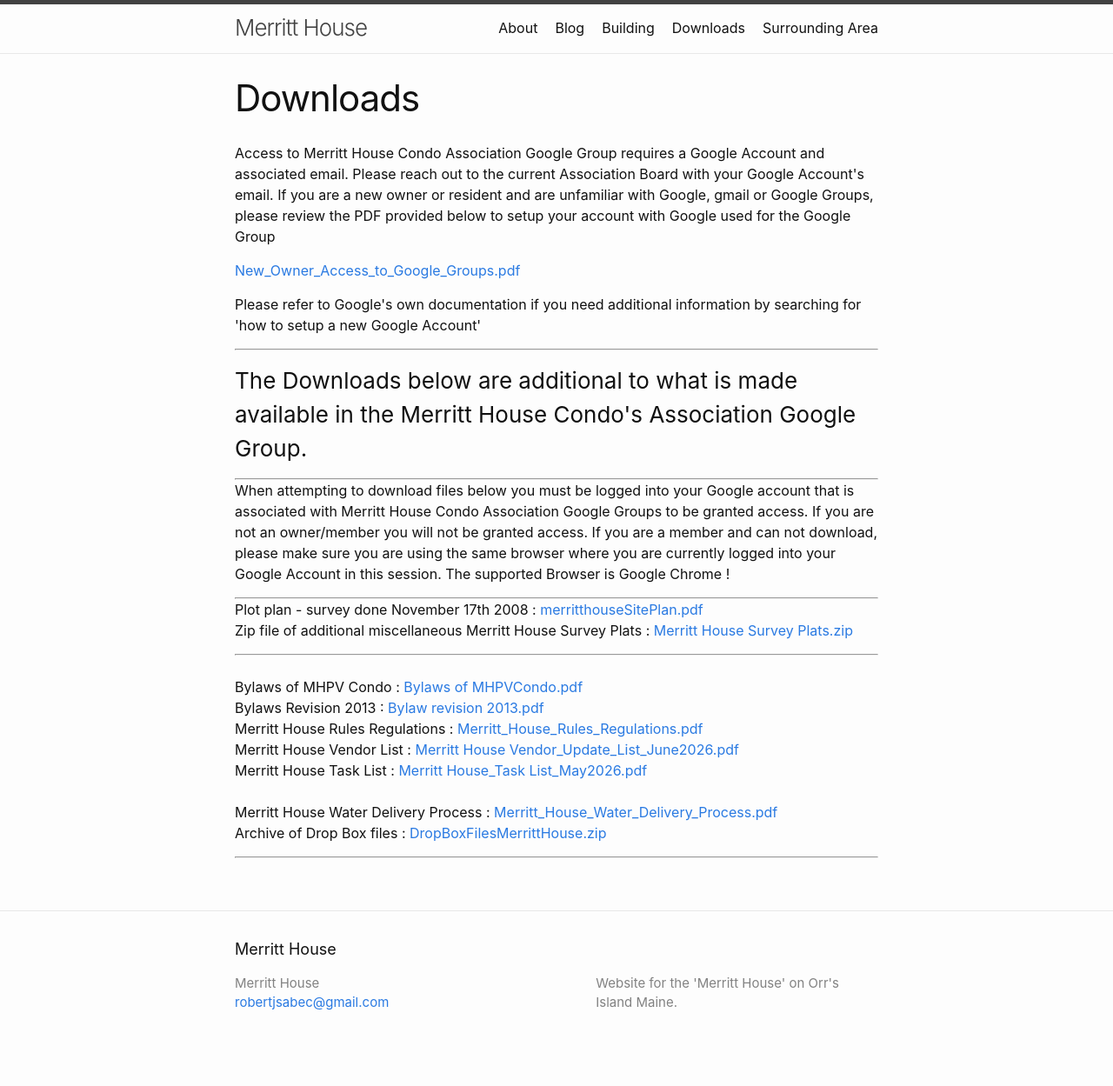
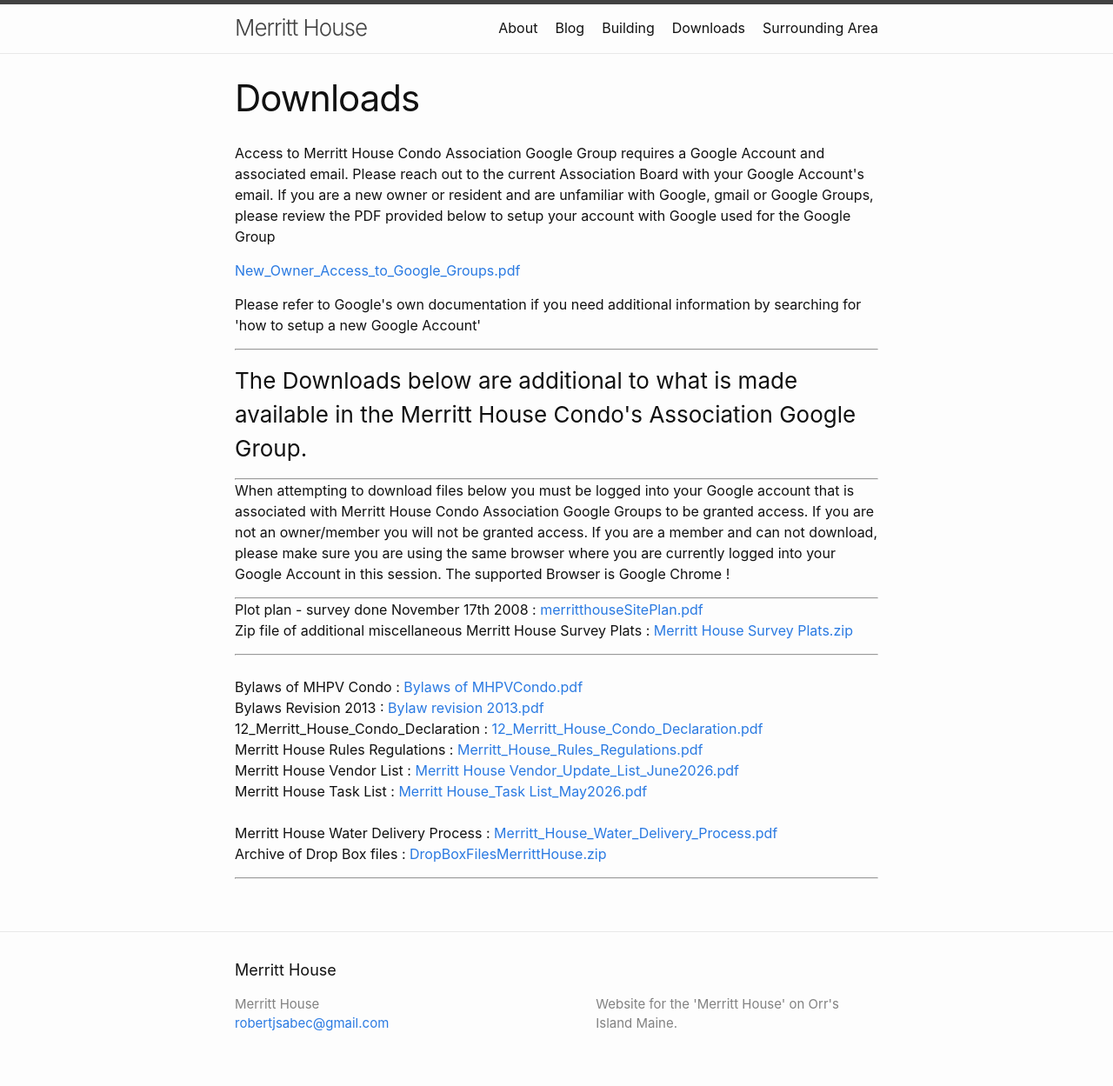
Before and after one commit to rsabec/merritthouse, a Jekyll site: the page built from downloads.markdown, in a window 1280 px wide. Shown: the whole page at 87% size. Built offline with Jekyll 4.4.1, drawn with Linux system fonts in a browser that asks for light colours; before the commit the page ends 1225 px from its top, so only the background shows below that.

Commit message:
declarations
PDF

```diff
--- a/downloads.markdown
+++ b/downloads.markdown
@@ -28,6 +28,9 @@
 Bylaws Revision 2013  :
 	<a href="https://drive.google.com/file/d/1icucFTSuoA_o_X4opy4S_R0JixAFcO7u/view?usp=sharing" download>Bylaw revision 2013.pdf</a>
 	<br>
+12_Merritt_House_Condo_Declaration :
+	<a href="https://drive.google.com/file/d/1s-viYoOB5z28MgdlzMg6t4POdAgOD6FR/view?usp=sharing" download>12_Merritt_House_Condo_Declaration.pdf</a>
+	<br>
 Merritt House Rules Regulations :
 <a href="https://drive.google.com/file/d/1XmUvGLXyRZUH7qrozJWqAmRKKuQxwsI4/view?usp=sharing" download>Merritt_House_Rules_Regulations.pdf</a>
 <br>
```
